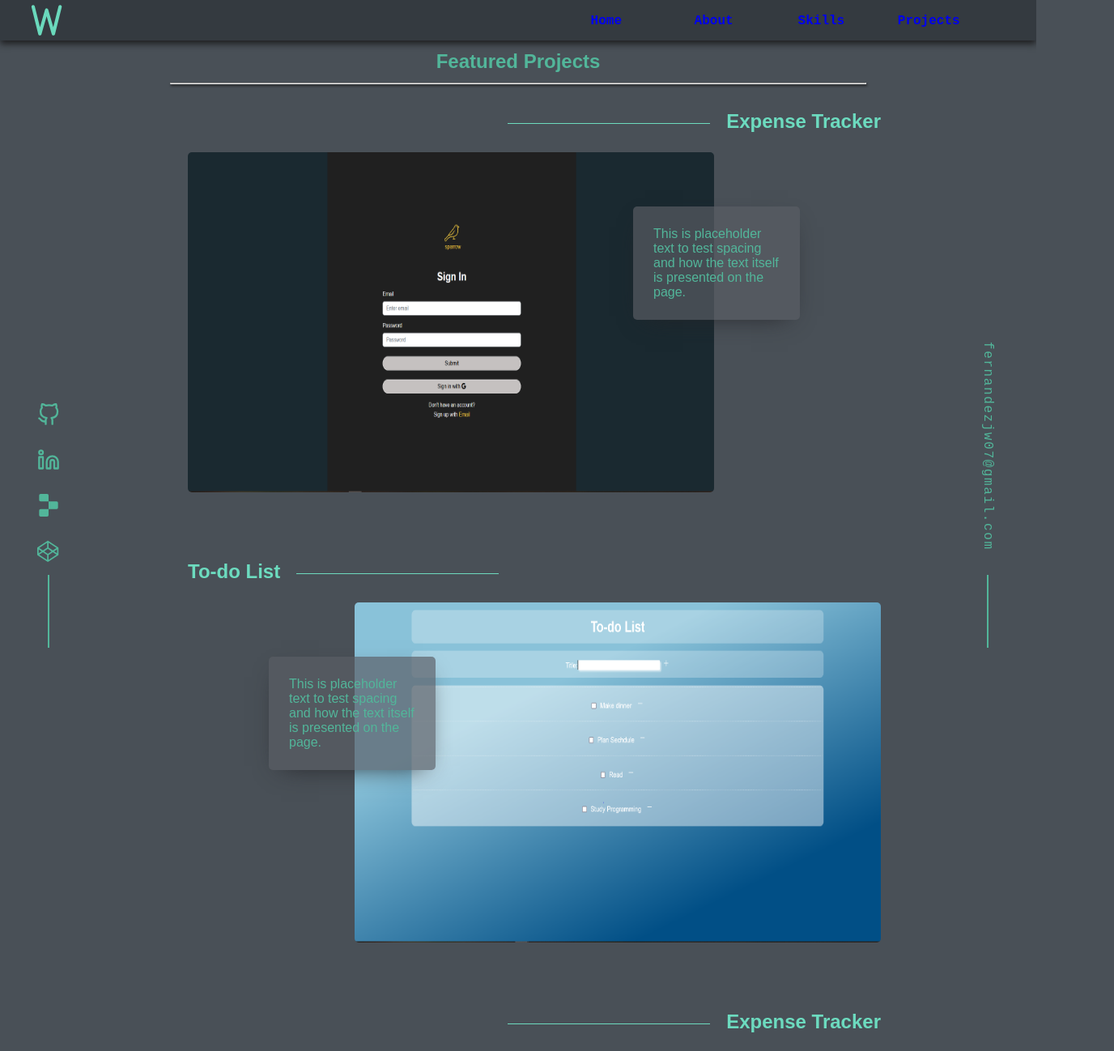
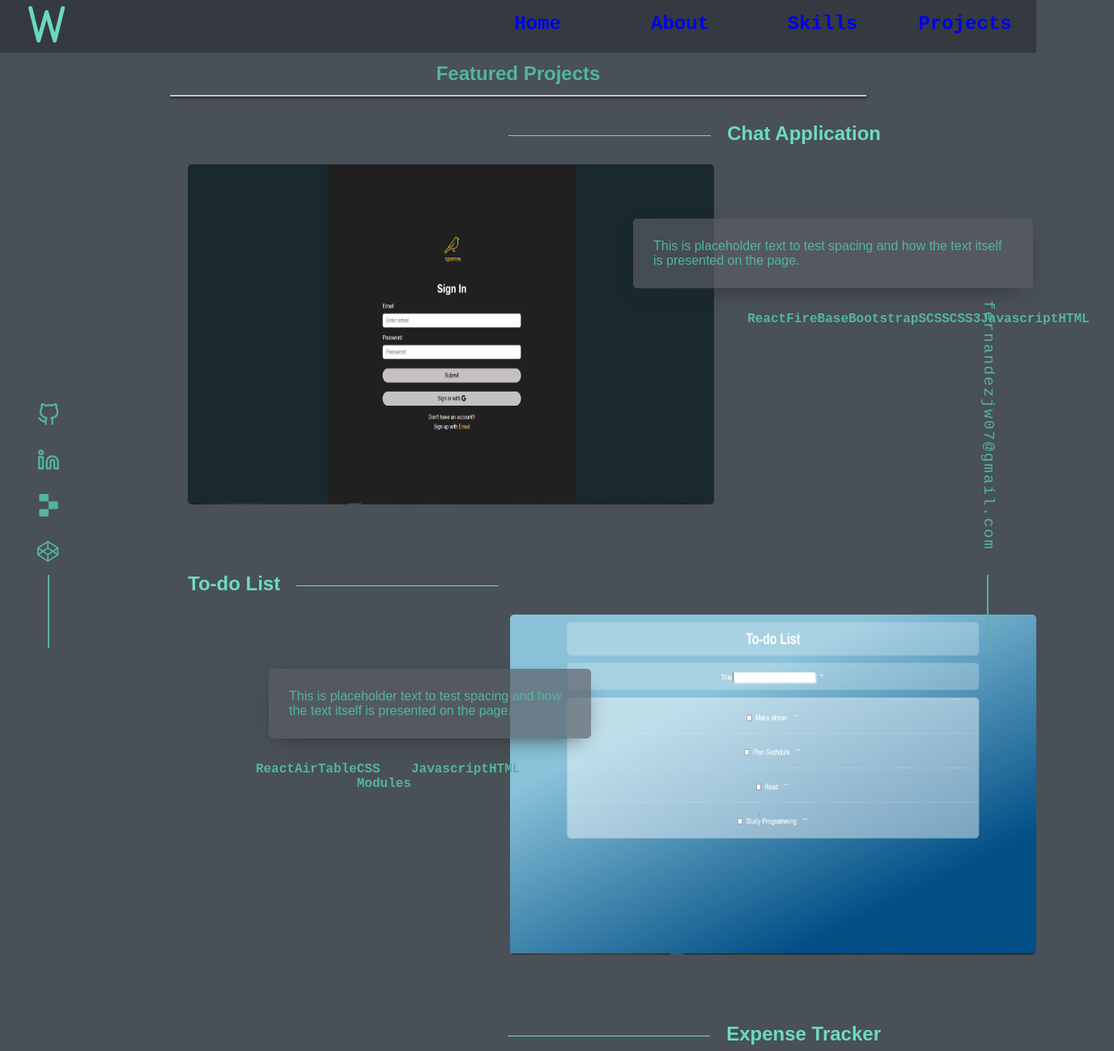
Before and after one commit to LongJourney47/Portfolio, a React (Create React App) app: page /Projects in a window 1280 px wide. Shown: the top 1298 px of the page at 81% size, 1376 px wide, since content can reach past the window. Built offline with nearby package versions, Linux system fonts and the light colour scheme.

Commit message:
refactor: edited email & navbar css files

```diff
--- a/src/Components/Navbar.js
+++ b/src/Components/Navbar.js
@@ -32,13 +32,13 @@ const Navbar = () => {
                 </Link>
               </li>
 
-              <span>
+
                 <li>
                   <Link className={Styles.LinkStyles} to="/Skills">
                     Skills{" "}
                   </Link>
                 </li>
-              </span>
+
 
               <li>
                 <Link className={Styles.LinkStyles} to="/Projects">
--- a/src/Pages/Projects.js
+++ b/src/Pages/Projects.js
@@ -14,8 +14,8 @@ const Projects = () => {
       <section className={Styles.Projects}>
         <ul>
           <li className={Styles.ProjectLeftSide}>
-            <h3>Expense Tracker</h3>
-            <div className={Styles.Projectcontainer}>
+            <h3>Chat Application</h3>
+            <div className={Styles.ProjectContainer}>
               <span className={Styles.ProjectImage}>
                 <img width="650" height="420" src={MyChat}></img>
               </span>
@@ -25,6 +25,16 @@ const Projects = () => {
                   This is placeholder text to test spacing and how the text
                   itself is presented on the page.
                 </p>
+
+                <ul className={Styles.ProjectTechRightSide}>
+                  <li>React</li>
+                  <li>FireBase</li>
+                  <li>Bootstrap</li>
+                  <li>SCSS</li>
+                  <li>CSS3</li>
+                  <li>Javascript</li>
+                  <li>HTML</li>
+                </ul>
               </span>
             </div>
           </li>
@@ -32,12 +42,20 @@ const Projects = () => {
           <li className={Styles.ProjectRightSide}>
             <h3>To-do List</h3>
 
-            <div className={Styles.Projectcontainer}>
+            <div className={Styles.ProjectContainer}>
               <span className={Styles.DiscriptionContainer}>
                 <p className={Styles.LeftSideText}>
                   This is placeholder text to test spacing and how the text
                   itself is presented on the page.
                 </p>
+
+                <ul className={Styles.ProjectTechLeftSide}>
+                  <li>React</li>
+                  <li>AirTable</li>
+                  <li>CSS Modules</li>
+                  <li>Javascript</li>
+                  <li>HTML</li>
+                </ul>
               </span>
 
               <span className={Styles.ProjectImage}>
@@ -48,7 +66,7 @@ const Projects = () => {
 
           <li className={Styles.ProjectLeftSide}>
             <h3>Expense Tracker</h3>
-            <div className={Styles.Projectcontainer}>
+            <div className={Styles.ProjectContainer}>
               <span className={Styles.ProjectImage}>
                 <img width="650" height="420" src={MyExpense}></img>
               </span>
@@ -58,18 +76,32 @@ const Projects = () => {
                   This is placeholder text to test spacing and how the text
                   itself is presented on the page.
                 </p>
+
+                <ul className={Styles.ProjectTechRightSide}>
+                  <li>React</li>
+                  <li>CSS Modules</li>
+                  <li>Javascript</li>
+                  <li>HTML</li>
+                </ul>
               </span>
             </div>
           </li>
 
           <li className={Styles.ProjectRightSide}>
             <h3>Movie Assessment</h3>
-            <div className={Styles.Projectcontainer}>
+            <div className={Styles.ProjectContainer}>
               <span className={Styles.DiscriptionContainer}>
                 <p className={Styles.LeftSideText}>
                   This is placeholder text to test spacing and how the text
                   itself is presented on the page.
                 </p>
+
+                <ul className={Styles.ProjectTechLeftSide}>
+                  <li>CSS3</li>
+                  <li>Javascript</li>
+                  <li>HTML</li>
+                  <li>OMDb API</li>
+                </ul>
               </span>
 
               <span className={Styles.ProjectImage}>
--- a/src/Styles/Email.module.css
+++ b/src/Styles/Email.module.css
@@ -1,10 +1,4 @@
 .LeftSidePanel {
-  /* width: 40px;
-position: fixed;
-bottom: 0px;
-left: auto;
-right: 40px;
-z-index: 10; */
   bottom: 0px;
   left: auto;
   z-index: 10;
@@ -24,11 +18,9 @@ z-index: 10; */
   font-family: "Courier New", Courier, monospace;
   letter-spacing: 0.1em;
   writing-mode: vertical-rl;
-  /* text-decoration-style: none; */
-  /* font-size: 1em; */
-
   padding: 10px;
   margin: 20px auto;
+  font-size: 1.2em;
 }
 
 .Email a:link {
@@ -42,7 +34,6 @@ z-index: 10; */
 
 .Email a:hover {
   color: #71eccbe4;
-  /* height:5em; */
   transform: translateY(-10px);
 }
 
--- a/src/Styles/Home.module.css
+++ b/src/Styles/Home.module.css
@@ -8,18 +8,13 @@ body {
 
 .HomeTitle {
   font-family: Arial, Helvetica, sans-serif;
-  font-size: 2.8em;
+  font-size: 3.5em;
   font-weight: bold;
   margin-top: 6em;
-
-  /* font-weight: 700px; */
 }
 
 .Name {
   font-family: "Roboto", sans-serif;
-
-  /* font-size: clamp(40px, 8vw, 80px); */
-
   margin: 1em 0 0;
   color: #71eccbe4;
 }
@@ -31,13 +26,11 @@ body {
 
 .HomeContainer {
   width: 50%;
-
-  /* border: 2px solid red; */
   margin: 0 auto;
 }
 
 .Intro {
   margin: 0;
   width: 60%;
-  font-size: 18px;
+  font-size: 1.4em;
 }
--- a/src/Styles/Navbar.module.css
+++ b/src/Styles/Navbar.module.css
@@ -10,22 +10,28 @@ body {
 .Navbar {
   background: #343a40;
   width: 100%;
-  height: 50px;
+  height: 65px;
   font-family: Arial, Helvetica, sans-serif;
   display: flex;
-
-  box-shadow: 0px 4px 8px rgba(18, 17, 17, 0.806);
 }
 
 .Navbar .Title {
   flex: 30%;
 }
+.Navbar .ContactInfo:hover {
+  border-bottom: solid 2px #71eccbe4;
+}
+
+.Navbar .ContactInfo {
+  flex: 30%;
+}
 
 .Navbar .Links {
   flex: 40%;
-
   text-decoration: none;
   text-align: center;
+  display: flex;
+  padding: 0;
 }
 
 li {
@@ -36,13 +42,28 @@ li {
   height: 100vh;
 }
 
+.Links ul {
+  margin-bottom: 0;
+  flex-grow: 1;
+  align-items: stretch;
+  padding: 0;
+  margin-bottom: 0;
+  display: flex;
+  justify-content: space-between;
+  align-items: stretch;
+  padding: 0;
+}
+
 .Links ul li {
   list-style: none;
-  display: inline-block;
-  width: 20%;
-  height: 34px;
+  width: 25%;
   font-family: "Courier New", Courier, monospace;
+  font-size: 1.5em;
   font-weight: 700;
+}
+
+.Links ul li:hover {
+  border-bottom: solid 2px #71eccbe4;
 }
 
 .LinkStyles:link {
@@ -53,34 +74,20 @@ li {
   color: #52b69a;
 }
 
-.Navbar .ContactInfo {
-  flex: 30%;
-}
-
 .ContactInfo div span {
   display: inline-block;
   width: 20%;
 }
 
-/* .Links ul li span:hover {
-        text-decoration: dashed;
-        color: #71eccbe4;
-
-      } */
-
 .LinkStyles:hover {
   display: block;
   height: 31px;
-  border-bottom: solid 2px #71eccbe4;
   color: #71eccbe4;
 }
 
-/* .Title span {
-    border: 2px solid red;
-} */
 .Wletter {
   width: 20%;
-  height: 50px;
+  height: 60px;
 }
 
 .LinkStyles:current {
--- a/src/Styles/Project.module.css
+++ b/src/Styles/Project.module.css
@@ -49,7 +49,7 @@
   text-align: right;
 }
 
-.Projectcontainer {
+.ProjectContainer {
   display: flex;
 }
 
@@ -68,7 +68,7 @@
 .RideSideText {
   box-shadow: 0 10px 30px -15px rgb(36, 36, 40);
   position: relative;
-  /* z-index: 2; */
+  z-index: 2;
   padding: 25px;
   display: flex;
   right: 100px;
@@ -90,6 +90,41 @@
   color: #71eccbe4;
 }
 
+.DiscriptionContainer {
+  display: flex;
+  flex-direction: column;
+}
+
+.ProjectTechRightSide {
+  position: relative;
+  z-index: 2;
+  margin: 1em;
+  display: flex;
+  top: 3em;
+  border-radius: 5px;
+  justify-content: space-between;
+  width: 78%;
+  font-family: "Courier New", Courier, monospace;
+  font-size: 1em;
+  font-weight: 700;
+  right:3%;
+}
+
+.ProjectTechLeftSide {
+  position: relative;
+  z-index: 2;
+  margin: 1em;
+  display: flex;
+  top: 3em;
+  border-radius: 5px;
+  justify-content: space-between;
+  width: 78%;
+  font-family: "Courier New", Courier, monospace;
+  font-size: 1em;
+  font-weight: 700;
+  left:7%;
+}
+
 /* .TechUsed {
     display: flex;
 flex-wrap: wrap;
```
